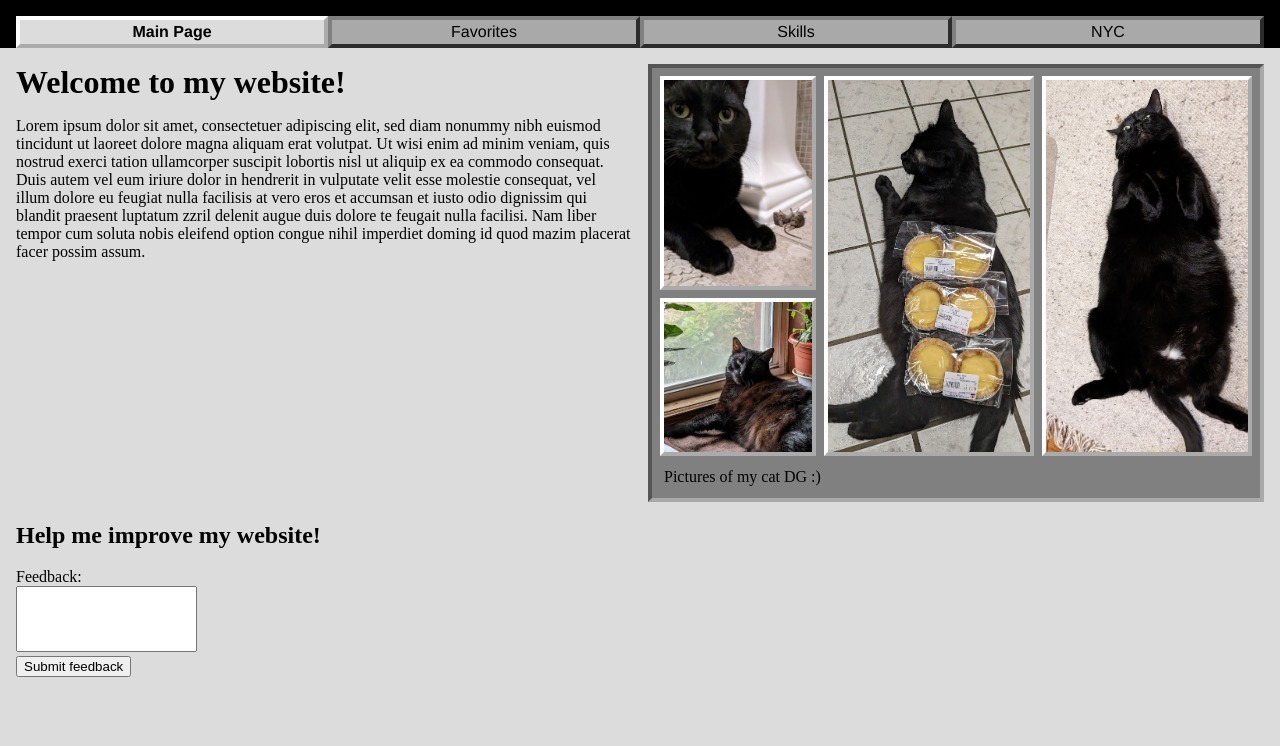
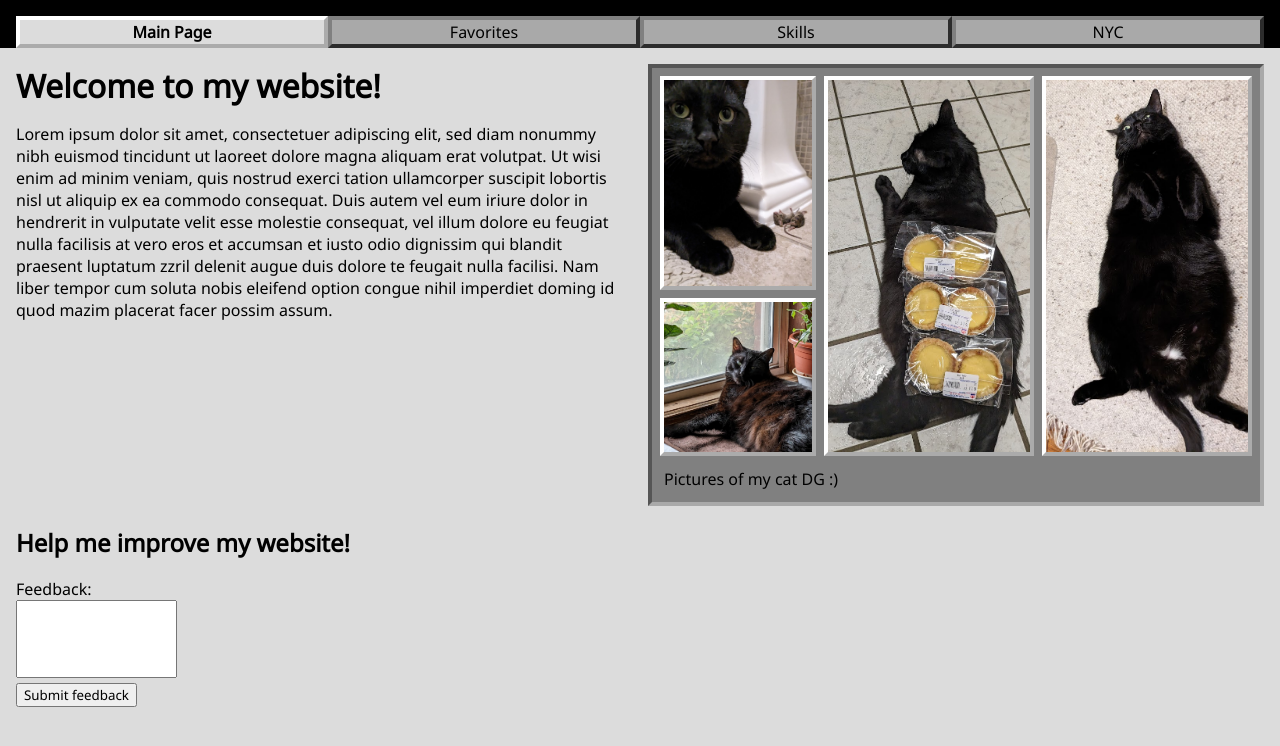
Before and after one commit to Confuzzl/Static-Website-Mini-Project, a plain HTML site: page docs/index.html in a window 1280 px wide. Drawn offline with Linux system fonts and the light colour scheme.

Commit message:
noto font

```diff
--- a/docs/index.html
+++ b/docs/index.html
@@ -7,6 +7,9 @@
     <script defer src="scripts/template.js"></script>
     <title>Main Page</title>
     <link rel= "stylesheet" href="styles/style.css">
+    <link rel="preconnect" href="https://fonts.googleapis.com">
+    <link rel="preconnect" href="https://fonts.gstatic.com" crossorigin>
+    <link href="https://fonts.googleapis.com/css2?family=Noto+Sans&display=swap" rel="stylesheet">
 </head>
 
 <body onload="generateTemplate('index')">
--- a/docs/scripts/template.js
+++ b/docs/scripts/template.js
@@ -22,7 +22,7 @@ function generateTemplate(htmlName) {
     script.setAttribute("src", `scripts/${htmlName}.js`);
     script.setAttribute("onload", "writeMain()");
 
-    document.getElementsByTagName("main")[0].appendChild(script);
+    document.getElementById("main").appendChild(script);
 }
 
 function generateHeader(htmlName) {
@@ -42,7 +42,7 @@ function generateHeader(htmlName) {
 
 function generateFooter() {
     let feedback = `<h2>Help me improve my website!</h2>`;
-    feedback += `<form>`;
+    feedback += `<form onsubmit="return false;" >`;
     feedback += `<label for="feedback">Feedback:</label><br>`;
     feedback += `<textarea id="feedback" name="feedback" rows="4" ></textarea><br>`;
     feedback += `<input type="submit" value="Submit feedback">`;
--- a/docs/styles/style.css
+++ b/docs/styles/style.css
@@ -1,3 +1,7 @@
+* {
+    font-family: 'Noto Sans', sans-serif;
+}
+
 body {
     background-color: gainsboro;
     margin: 0;
@@ -5,15 +9,15 @@ body {
 }
 
 header {
-    margin: 1em 1em 0 1em;
+    margin: 1rem 1rem 0 1rem;
 }
 
 main {
-    margin: 1em 1em 1em 1em;
+    margin: 1rem 1rem 1rem 1rem;
 }
 
 footer {
-    margin: 1em 1em 1em 1em;
+    margin: 1rem 1rem 1rem 1rem;
 }
 
 textarea {
@@ -22,7 +26,6 @@ textarea {
 
 .nav_bar_hyperlink {
     text-decoration: none;
-    font-family: Helvetica, sans-serif;
     color: black;
 }
 
@@ -44,7 +47,7 @@ textarea {
     margin: 0;
 
     width: auto;
-    height: 2em;
+    height: 2rem;
 
     position: relative;
 
@@ -83,7 +86,7 @@ textarea {
     display: grid;
     grid-template-columns: 1fr 1fr;
     grid-template-rows: 2fr, 1fr;
-    gap: 1em 1em;
+    gap: 1rem 1rem;
 }
 
 .article_column_grid_item {
@@ -106,8 +109,7 @@ textarea {
     display: grid;
     grid-template-columns: repeat(var(--columns), 1fr);
     grid-template-rows: repeat(var(--rows), 1fr);
-    gap: 1em 1em;
-    /* margin: 1em 1em 1em 1em; */
+    gap: 1rem 1rem;
     aspect-ratio: calc(var(--columns)/var(--rows));
 }
 
--- a/generator.js
+++ b/generator.js
@@ -7,11 +7,11 @@ const titleLookup = {
 
 const fs = require("fs");
 
-pageDirectories = fs.readdirSync(`${__dirname}\\app`).filter(file => fs.lstatSync(`${__dirname}\\app\\${file}`).isFile());
+pageDirectories = fs.readdirSync(`${__dirname}\\docs`).filter(file => fs.lstatSync(`${__dirname}\\docs\\${file}`).isFile());
 
 for (const page of pageDirectories) {
     let name = page.replace(".html", "");
-    fs.writeFile(`app\\${page}`,
+    fs.writeFile(`docs\\${page}`,
         `<!DOCTYPE html>
 <html lang="en">
 
@@ -21,6 +21,9 @@ for (const page of pageDirectories) {
     <script defer src="scripts/template.js"></script>
     <title>${titleLookup[name]}</title>
     <link rel= "stylesheet" href="styles/style.css">
+    <link rel="preconnect" href="https://fonts.googleapis.com">
+    <link rel="preconnect" href="https://fonts.gstatic.com" crossorigin>
+    <link href="https://fonts.googleapis.com/css2?family=Noto+Sans&display=swap" rel="stylesheet">
 </head>
 
 <body onload="generateTemplate('${name}')">
```
Also changed, not shown: docs/favorite.html (+3 -0 lines), docs/skills.html (+3 -0 lines), docs/spots.html (+4 -1 lines).
